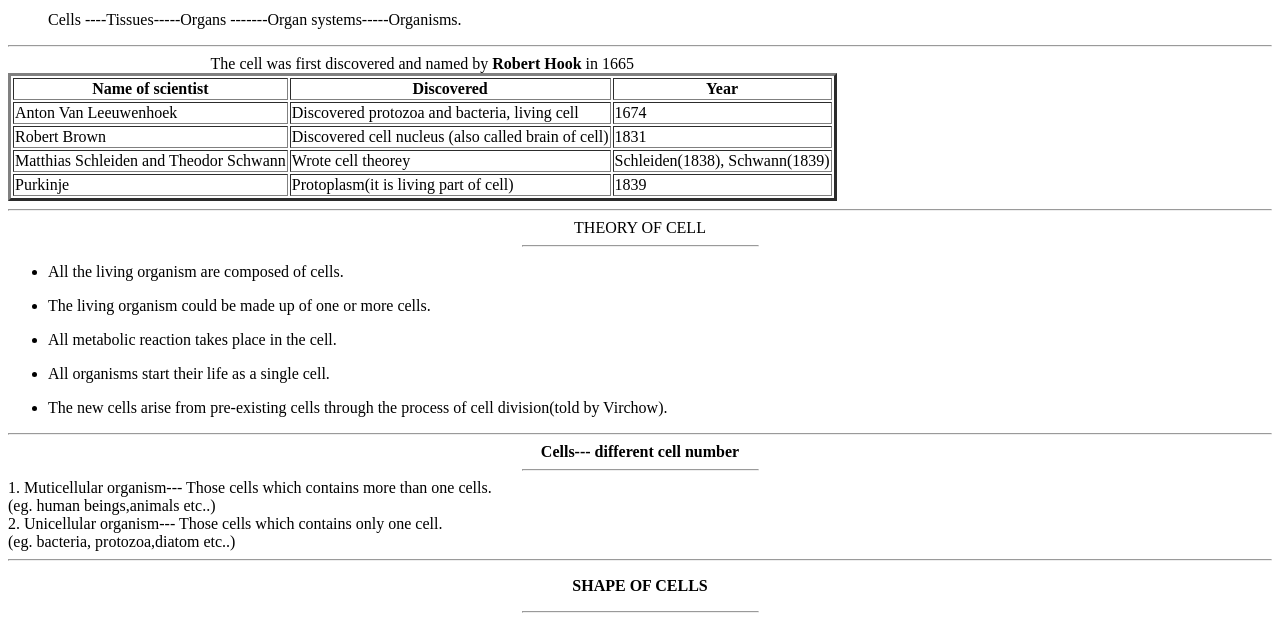
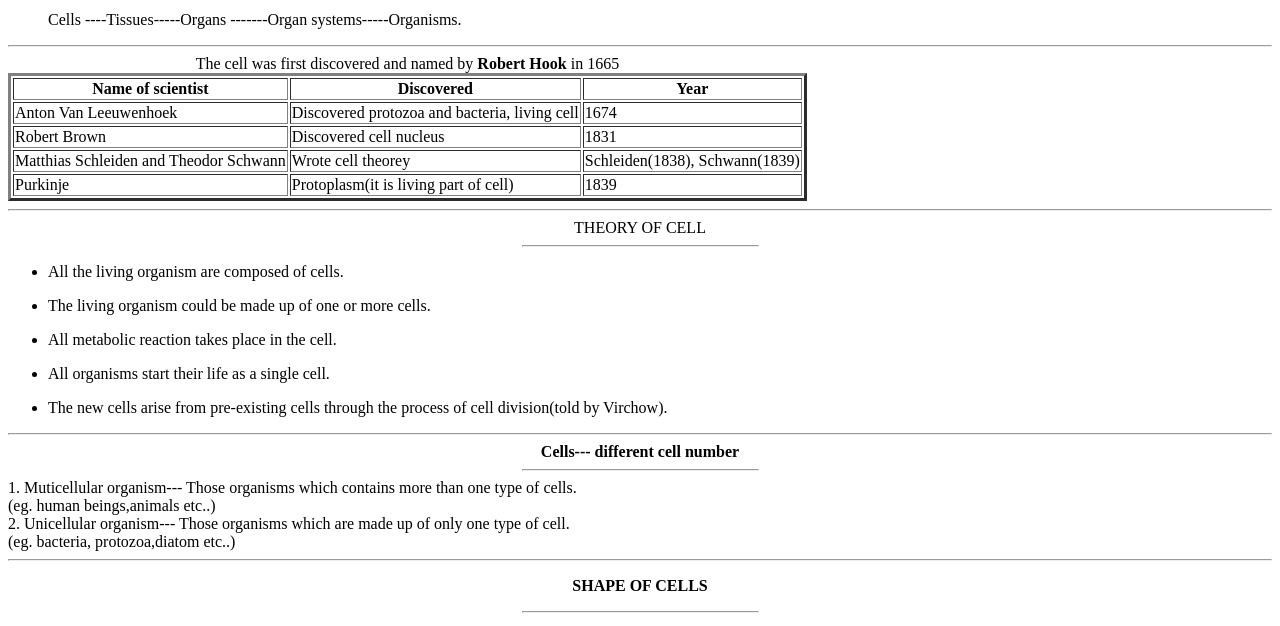
Before and after one commit to Exhub-coding-zone/Class-9-Cell-Notes, a plain HTML site: page index.html in a window 1280 px wide. Shown: the part 780-1406 px from the top of the page. Drawn offline with Linux system fonts and the light colour scheme.

Commit message:
Update index.html

```diff
--- a/index.html
+++ b/index.html
@@ -36,7 +36,7 @@
 
       <tr>
         <td> Robert Brown</td>
-        <td> Discovered cell nucleus (also called brain of cell)</td>
+        <td> Discovered cell nucleus </td>
         <td> 1831</td>
       </tr>
 
@@ -64,8 +64,8 @@
 
 <header><b><center> Cells--- different cell number</center></b></header><hr width="235">
 <div>
-    <section> 1. Muticellular organism---  Those cells which contains more than one cells.<br>(eg. human beings,animals etc..)</section>
-    <section> 2. Unicellular organism---  Those cells which contains only one cell.<br>(eg.  bacteria, protozoa,diatom etc..)</section>
+    <section> 1. Muticellular organism---  Those organisms which contains more than one type of cells.<br>(eg. human beings,animals etc..)</section>
+    <section> 2. Unicellular organism---  Those organisms which are made up of  only one  type of cell.<br>(eg.  bacteria, protozoa,diatom etc..)</section>
 </div> <hr>
 
 <p> <b><center>SHAPE OF CELLS</center></b></p><hr width="235">
```
